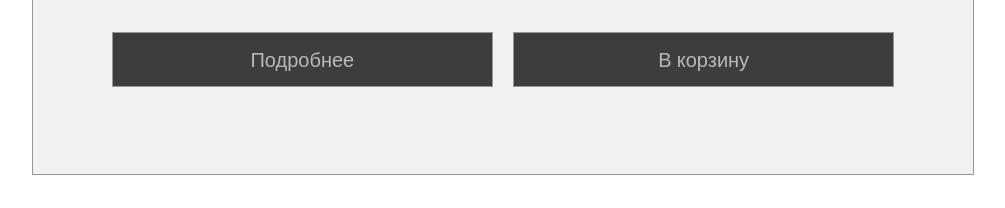
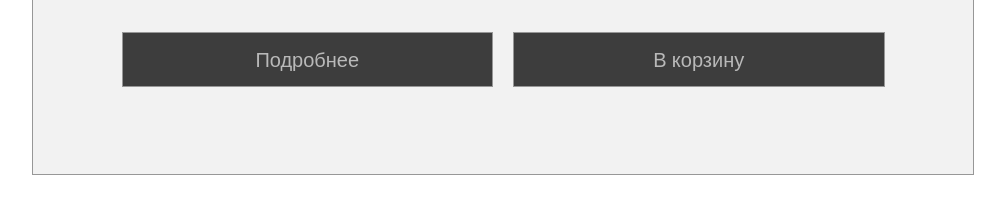
Before and after one commit to tonyjohns/course, a plain HTML site: page Index.html in a window 1280 px wide. Shown: the part 744-952 px from the top of the page, without its empty margins (138-1143 px from the left). Drawn offline with nearby package versions, Linux system fonts and the light colour scheme.

Commit message:
Item Page Last

```diff
--- a/style/style.css
+++ b/style/style.css
@@ -4,7 +4,7 @@
 }
 
 .row {
-  width: 102.5%;
+  min-width: 100%;
   display: flex;
   flex-wrap: wrap;
   margin-left: -10px;
```
